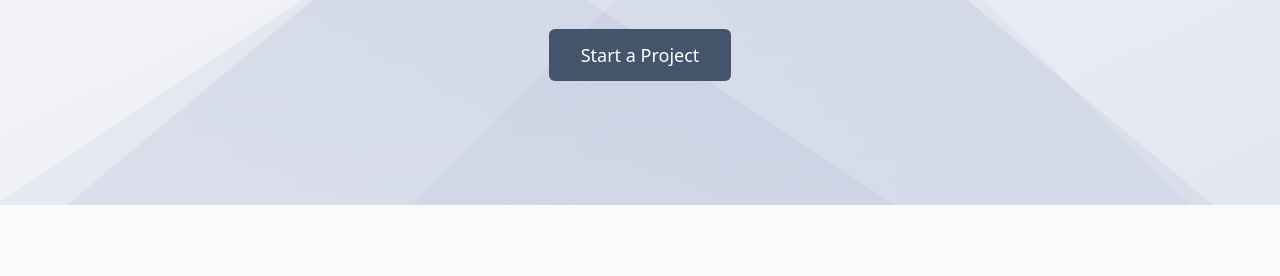
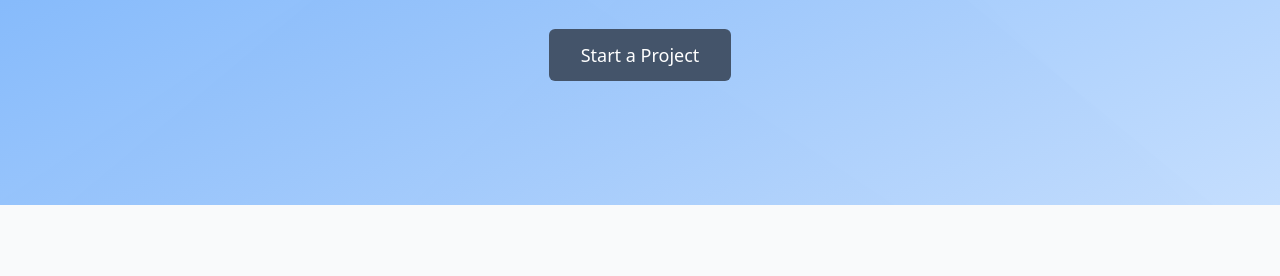
Before and after one commit to aiseis/aiseis.github.io, a website: page index.html in a window 1280 px wide. Shown: the part 395-671 px from the top of the page. Drawn offline with nearby package versions, Linux system fonts and the light colour scheme.

Commit message:
deploy: 88b259d90fb55007bdae898030c4ae32097689c3

```diff
--- a/index.html
+++ b/index.html
@@ -10,7 +10,8 @@
 <body class="bg-gray-50">
     <!-- Hero Section with Background Pattern -->
     <div class="hero-pattern relative z-10 overflow-hidden">
-        <div class="absolute inset-0 bg-gradient-to-br from-white/10 to-blue-900/10"></div>
+        <!-- <div class="absolute inset-0 bg-gradient-to-br from-white/10 to-blue-900/10"></div>  -->
+        <div class="absolute inset-0 bg-gradient-to-br from-blue-400/95 to-blue-200/90"></div>
         <nav class="relative container mx-auto px-7 py-5 flex justify-between items-center">
             <!-- Logo -->
             <div class="flex items-center">
```
Also changed, not shown: assets/css/styles.css.
